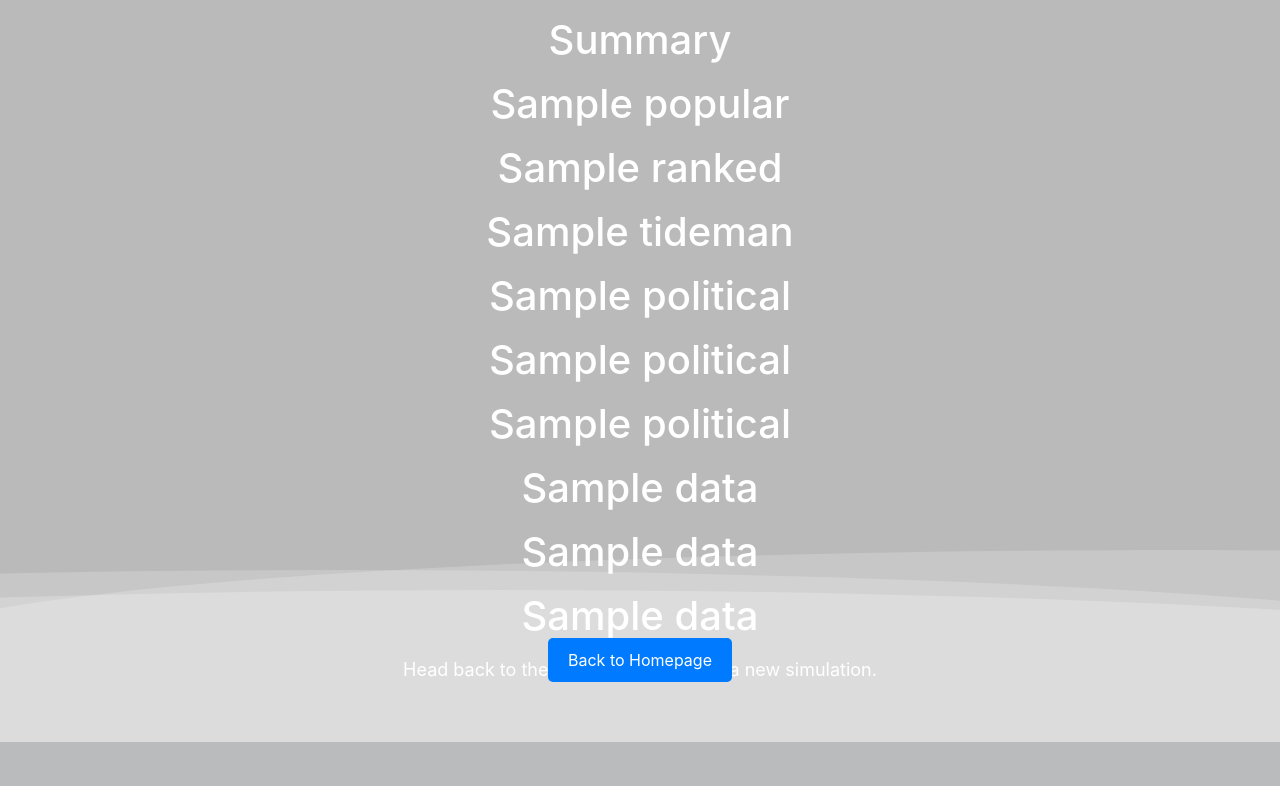
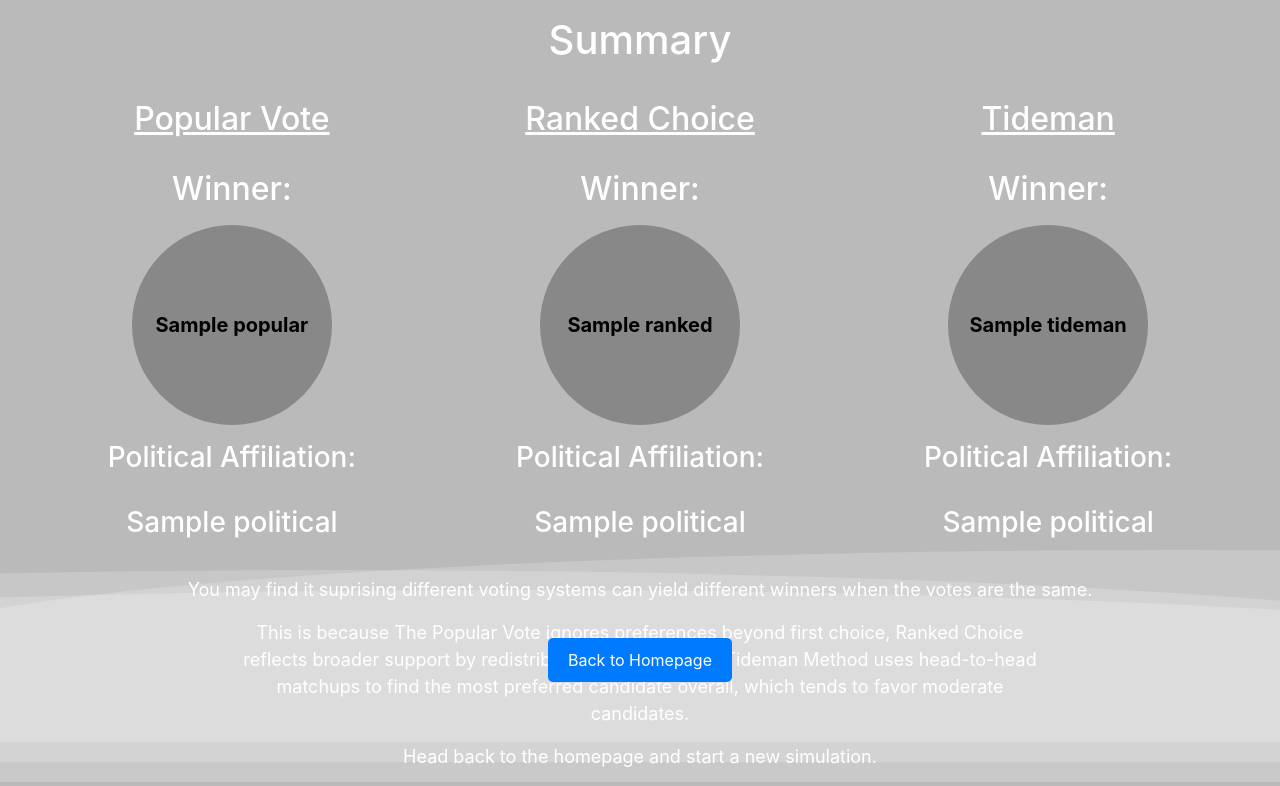
Before and after one commit to nathandwei/Election-Simulator, a Flask app: template templates/summary.html in a window 1280 px wide. Shown: the part 58-844 px from the top of the page. Before the commit the page ends 800 px from the top, so only its background shows below. Run offline with Flask 3, Linux system fonts and the light colour scheme; the template is opened without the code that fills it: most values are stand-ins (such as "Sample title", 1, 10 or a date in 2020).

Commit message:
Finished Summary Page

```diff
--- a/static/styles.css
+++ b/static/styles.css
@@ -185,3 +185,49 @@ canvas {
       transform: translateX(1);
   }
 }
+
+.circle-container {
+  display: flex;
+  justify-content: center;
+  gap: 20px;
+  margin-top: 20px;
+}
+
+.circle {
+  width: 200px;
+  height: 200px;
+  border-radius: 50%;
+  display: flex;
+  align-items: center;
+  justify-content: center;
+  color: black;
+  font-weight: bold;
+  font-size: 20px;
+}
+
+.header-row {
+  display: flex;
+  justify-content: center;
+  gap: 20px;
+  margin-top: 20px;
+}
+
+.header-row h2 {
+  margin: 0;
+  flex: 1;
+}
+
+.columns {
+  display: flex;
+  justify-content: center;
+  align-items: flex-start;
+  margin: 20px;
+  gap: 150px;
+}
+
+.column {
+  display: flex;
+  flex-direction: column;
+  align-items: center;
+  margin: 0 5px;
+}
--- a/templates/summary.html
+++ b/templates/summary.html
@@ -5,17 +5,44 @@ Summary
 {% block main %}
 <h1 class="my-3 text-center">Summary</h1>
 
-<h1 class="my-3 text-center">{{popular.name}}</h1>
-<h1 class="my-3 text-center">{{ranked.name}}</h1>
-<h1 class="my-3 text-center">{{tideman.name}}</h1>
-<h1 class="my-3 text-center">{{popular.political}}</h1>
-<h1 class="my-3 text-center">{{ranked.political}}</h1>
-<h1 class="my-3 text-center">{{tideman.political}}</h1>
-<h1 class="my-3 text-center">{{popular.data}}</h1>
-<h1 class="my-3 text-center">{{ranked.data}}</h1>
-<h1 class="my-3 text-center">{{tideman.data}}</h1>
+
+<body>
+    <div class="columns">
+        <div class="column">
+            <h2 class="my-3 text-center"><u>Popular Vote</u></h2>
+            <h2 class="my-3 text-center">Winner:</h2>
+            <div class="circle" style="background-color: {{popular.color}};">{{popular.name}}</div>
+            <h3 class="my-3 text-center">Political Affiliation:</h3>
+            <h3 class="my-3 text-center">{{popular.political}}</h3>
+        </div>
+        <div class="column">
+            <h2 class="my-3 text-center"><u>Ranked Choice</u></h2>
+            <h2 class="my-3 text-center">Winner:</h2>
+            <div class="circle" style="background-color: {{ranked.color}};">{{ranked.name}}</div>
+            <h3 class="my-3 text-center">Political Affiliation:</h3>
+            <h3 class="my-3 text-center">{{ranked.political}}</h3>
+        </div>
+        <div class="column">
+            <h2 class="my-3 text-center"><u>Tideman</u></h2>
+            <h2 class="my-3 text-center">Winner:</h2>
+            <div class="circle" style="background-color: {{tideman.color}};">{{tideman.name}}</div>
+            <h3 class="my-3 text-center">Political Affiliation:</h3>
+            <h3 class="my-3 text-center">{{tideman.political}}</h3>
+        </div>
+    </div>
+
+</body>
 
 <div class="my-3 text-center">
+   <p>
+      You may find it suprising different voting systems can yield different winners when the votes are the same.
+   </p>
+   <p style="max-width: 800px; margin: 0 auto;">
+      This is because The Popular Vote ignores preferences beyond first choice, Ranked Choice reflects broader support by redistributing votes, and the Tideman Method uses head-to-head matchups to find the most preferred candidate overall, which tends to favor moderate candidates.
+   </p>
+   <p>
+
+   </p>
    <p>
       Head back to the homepage and start a new simulation.<br>
    </p>
```
Also changed, not shown: 1 other file.
